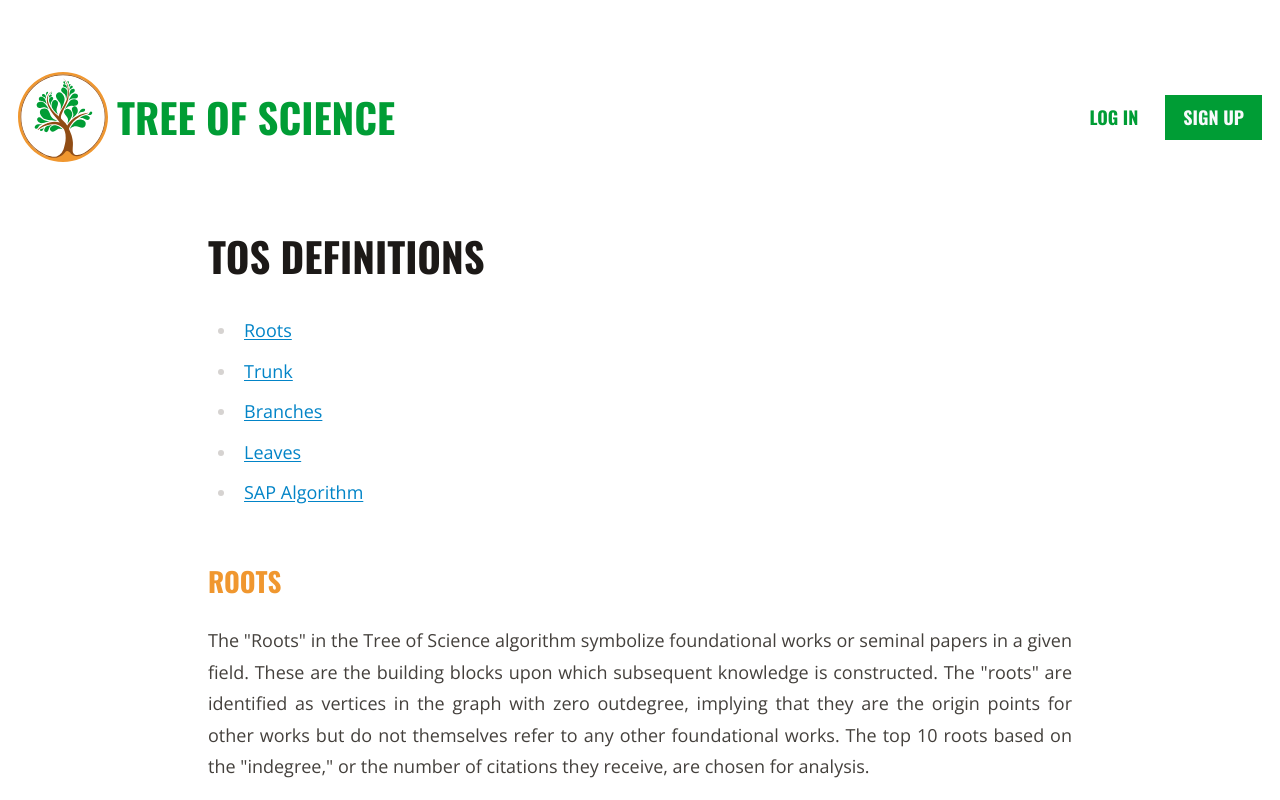
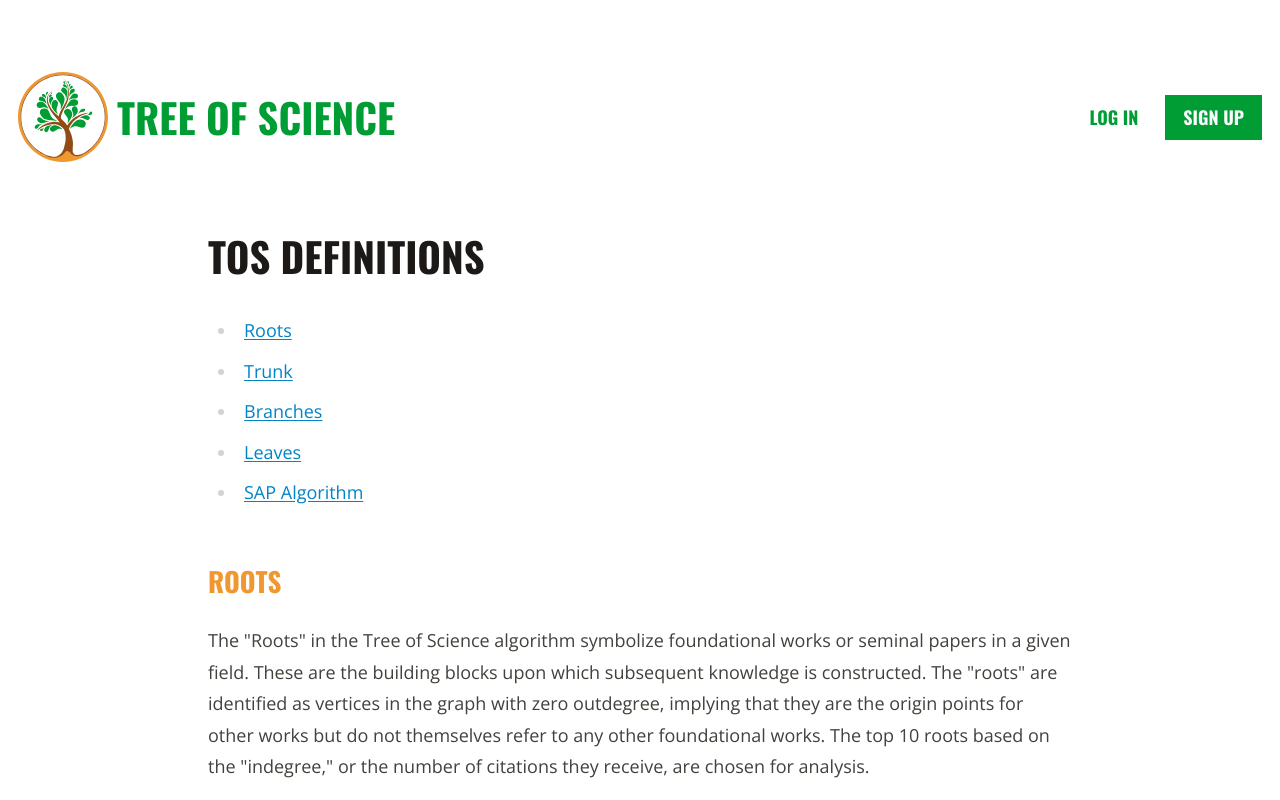
Before and after one commit to coreofscience/tos.coreofscience.org, a React (Vite) app: page /docs/sap in a window 1280 px wide. Shown: the top 800 px of the page. Built offline with nearby package versions, Linux system fonts and the light colour scheme; no server answers.

Commit message:
Remove text-justify

```diff
--- a/src/components/pages/docs/Sap.tsx
+++ b/src/components/pages/docs/Sap.tsx
@@ -4,7 +4,7 @@ import { HeadingData } from "../../common/TableOfContent/constants";
 
 const Sap: FC = () => {
  return (
-  <article className="prose prose-stone m-auto text-justify max-w-3xl">
+  <article className="prose prose-stone m-auto max-w-3xl">
    <h1 className="font-tall uppercase">ToS Definitions</h1>
    <TableOfContent headings={HeadingData} />
    <section id="info-on-roots">
```
